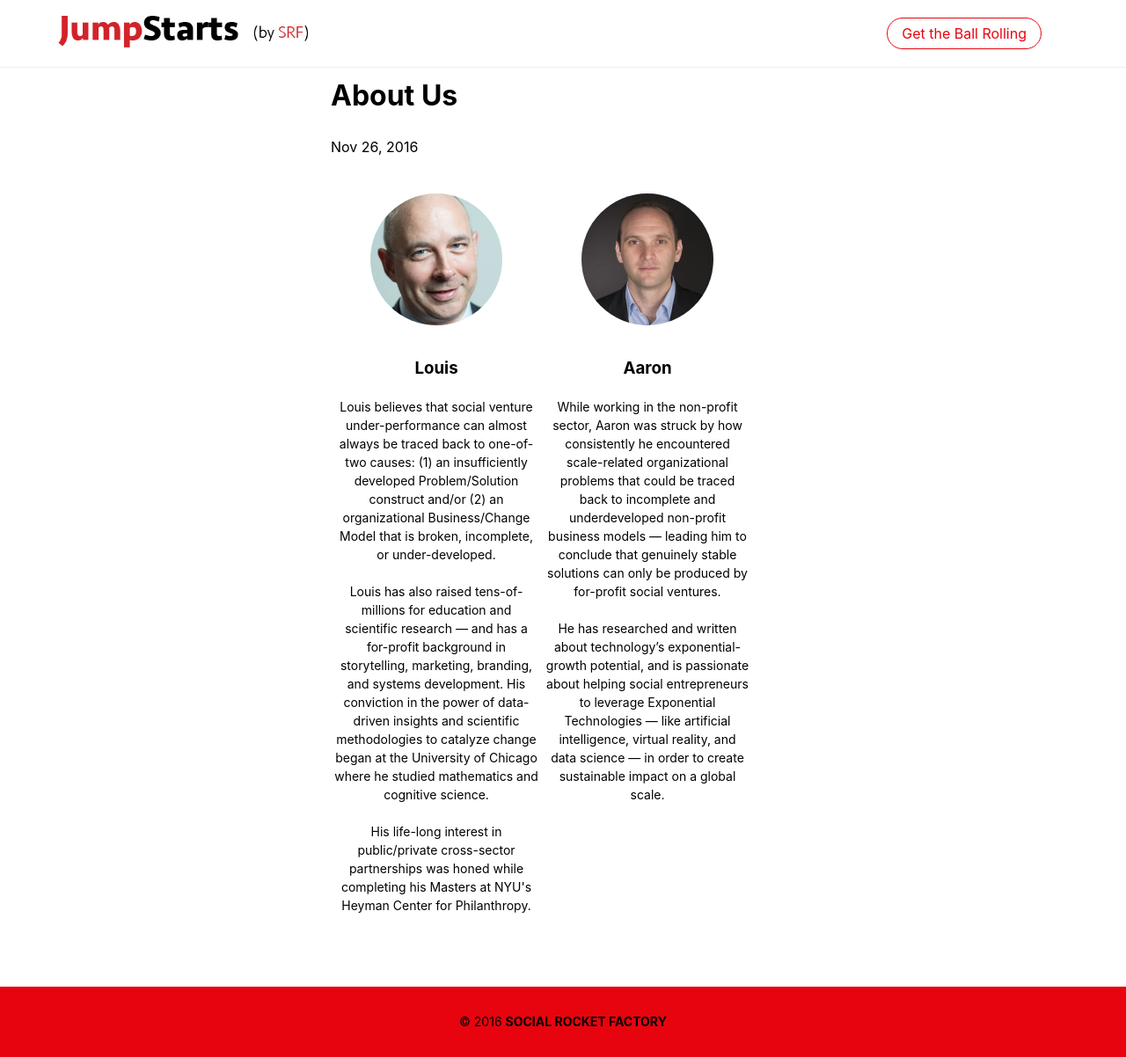
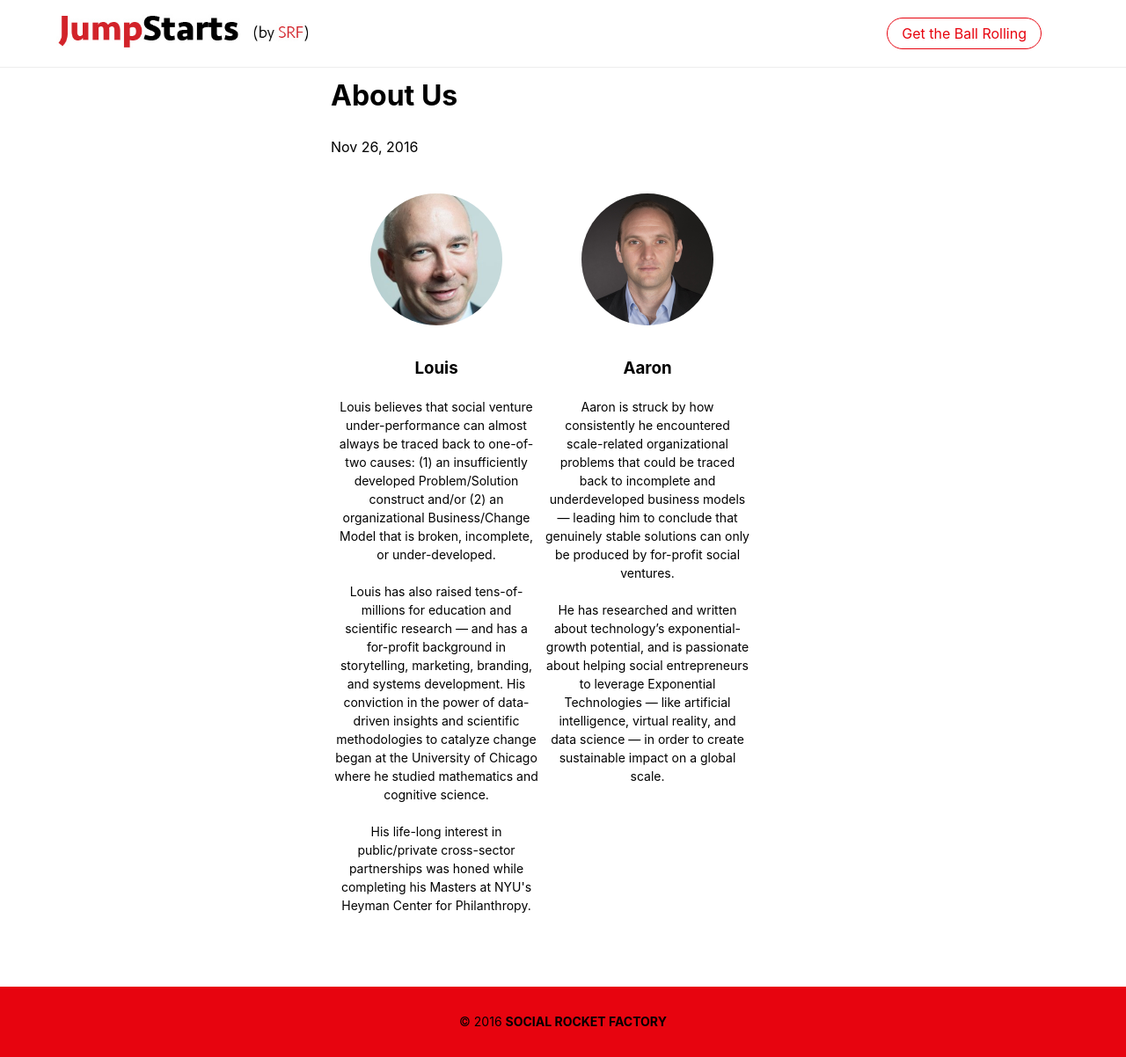
Before and after one commit to aaronergreen/jumpstarts, a Jekyll site: the page built from _about/about us.md, in a window 1280 px wide and 1202 px high. Shown: the whole window at 88% size. Built offline with Jekyll 4.4.1, drawn with Linux system fonts in a browser that asks for light colours.

Commit message:
aaron bio

```diff
--- a/_about/about us.md
+++ b/_about/about us.md
@@ -36,7 +36,7 @@
     </h1>
     <h3>Aaron</h3>
       <p class="f6 lh-copy measure-wide" >
-      While working in the non-profit sector, Aaron was struck by how consistently he encountered scale-related organizational problems that could be traced back to incomplete and underdeveloped non-profit business models — leading him to conclude that genuinely stable solutions can only be produced by for-profit social ventures.<br><br>
+      Aaron is struck by how consistently he encountered scale-related organizational problems that could be traced back to incomplete and underdeveloped business models — leading him to conclude that genuinely stable solutions can only be produced by for-profit social ventures.<br><br>
       He has researched and written about technology’s exponential-growth potential, and is passionate about helping social entrepreneurs to leverage Exponential Technologies — like artificial intelligence, virtual reality, and data science — in order to create sustainable impact on a global scale.
       </p>
   </div>
```
